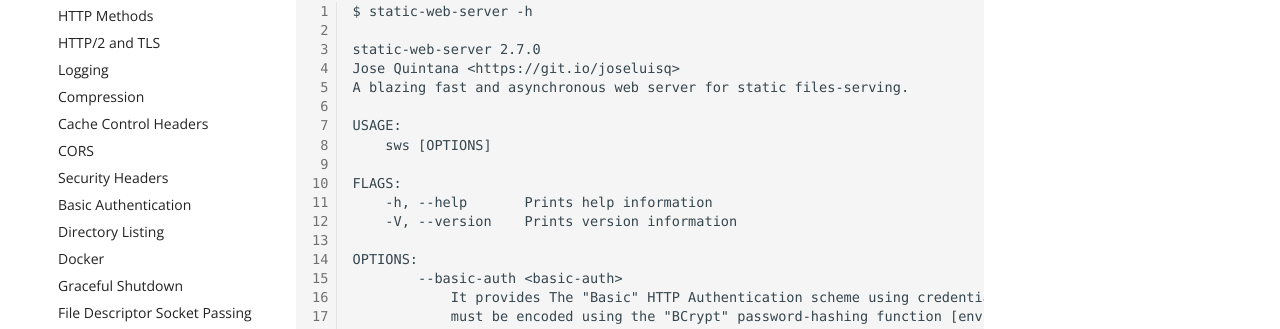
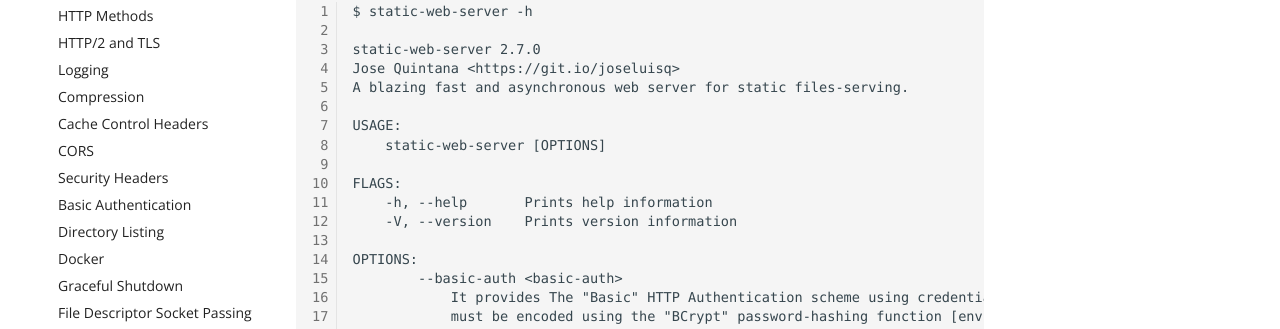
Before and after one commit to static-web-server/static-web-server, an MkDocs documentation site: the page built from docs/content/configuration/command-line-arguments.md, in a window 1280 px wide and 900 px high. Shown: the part 364-693 px from the top of the window. Built offline with MkDocs 1.6.1 and Material for MkDocs 9.7.7, drawn with Linux system fonts in a browser that asks for light colours; some web fonts are replaced; comment, search, counter and statistics services are not loaded.

Commit message:
docs: minor typos [skip ci]

```diff
--- a/docs/content/configuration/command-line-arguments.md
+++ b/docs/content/configuration/command-line-arguments.md
@@ -15,7 +15,7 @@ Jose Quintana <https://git.io/joseluisq>
 A blazing fast and asynchronous web server for static files-serving.
 
 USAGE:
-    sws [OPTIONS]
+    static-web-server [OPTIONS]
 
 FLAGS:
     -h, --help       Prints help information
```
Also changed, not shown: docs/content/configuration/environment-variables.md (+3 -3 lines), docs/content/features/error-pages.md (+1 -1 lines), docs/content/features/security-headers.md (+1 -1 lines).
